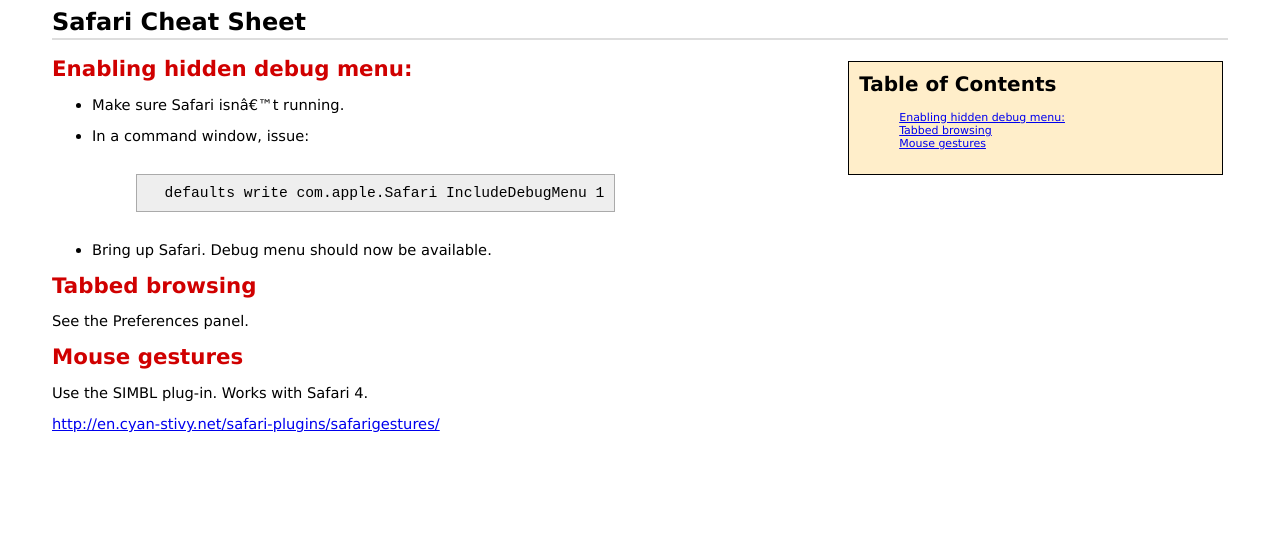
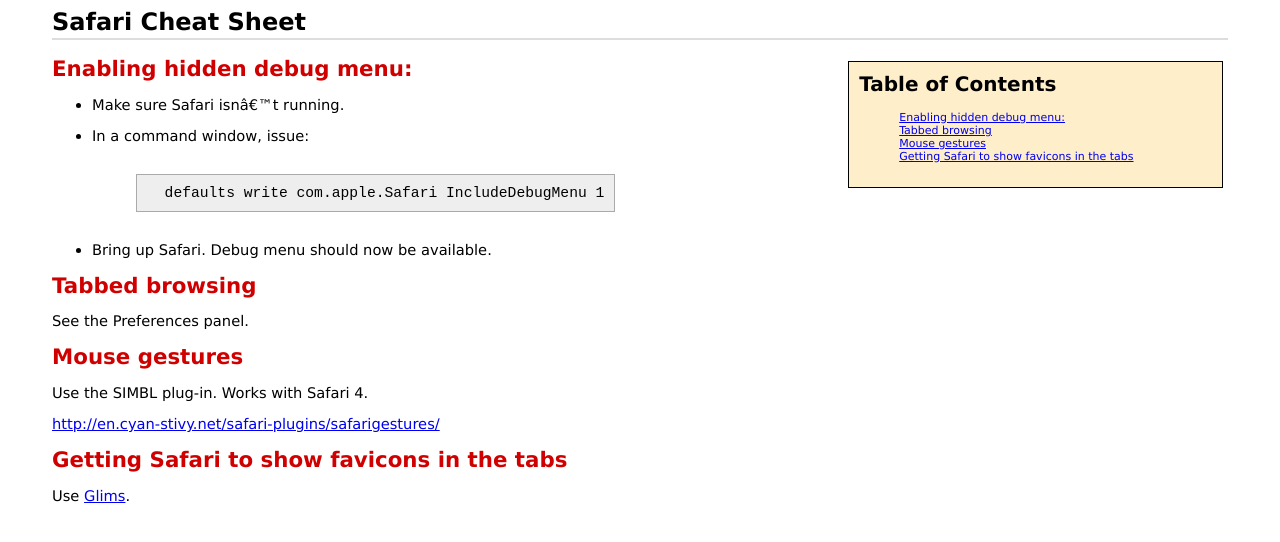
Before and after one commit to bmc/cheat-sheets, a Jekyll site: the page built from safari.md, in a window 1280 px wide. Shown: the top 542 px of the page. Built offline with Jekyll 4.4.1, drawn with Linux system fonts in a browser that asks for light colours.

Commit message:
Favicons in Safari. Whee.

```diff
--- a/safari.md
+++ b/safari.md
@@ -22,3 +22,7 @@ See the Preferences panel.
 Use the SIMBL plug-in. Works with Safari 4.
 
 <http://en.cyan-stivy.net/safari-plugins/safarigestures/>
+
+# Getting Safari to show favicons in the tabs
+
+Use [Glims](http://www.machangout.com/).
```
